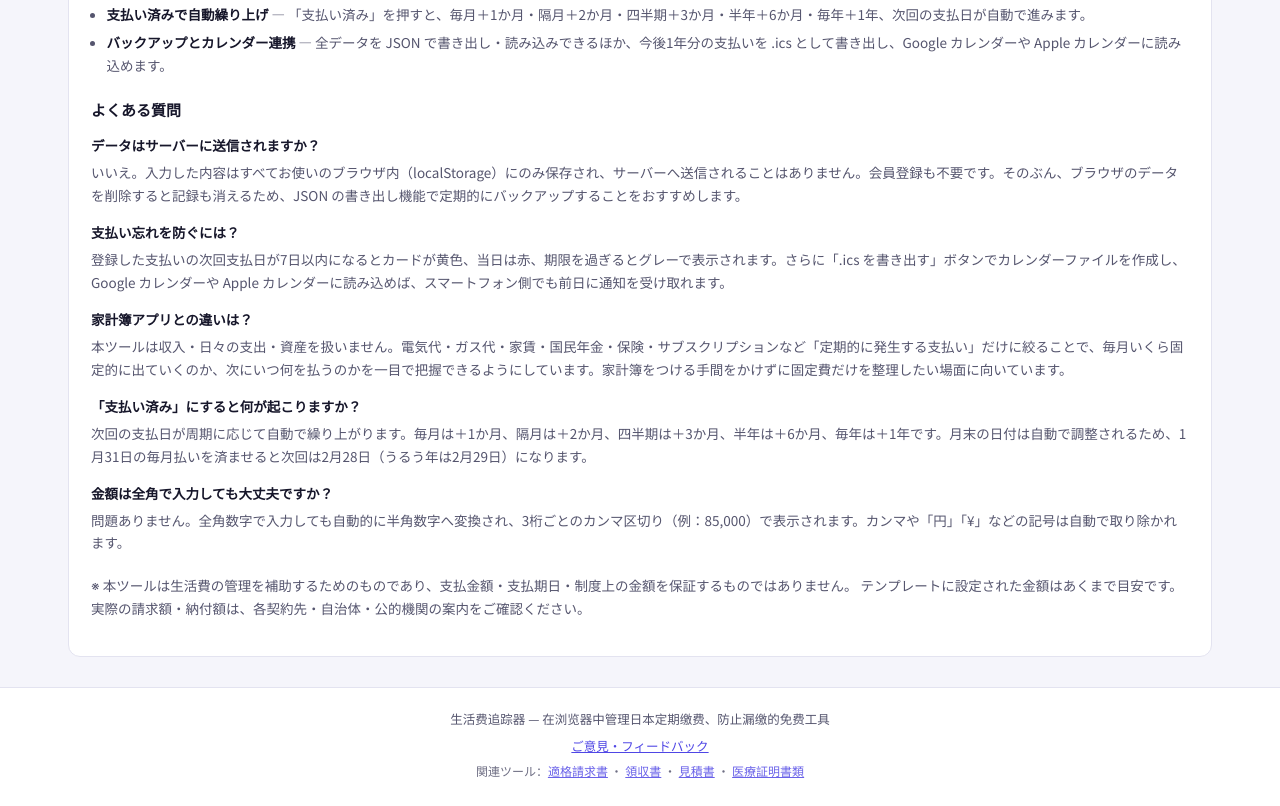
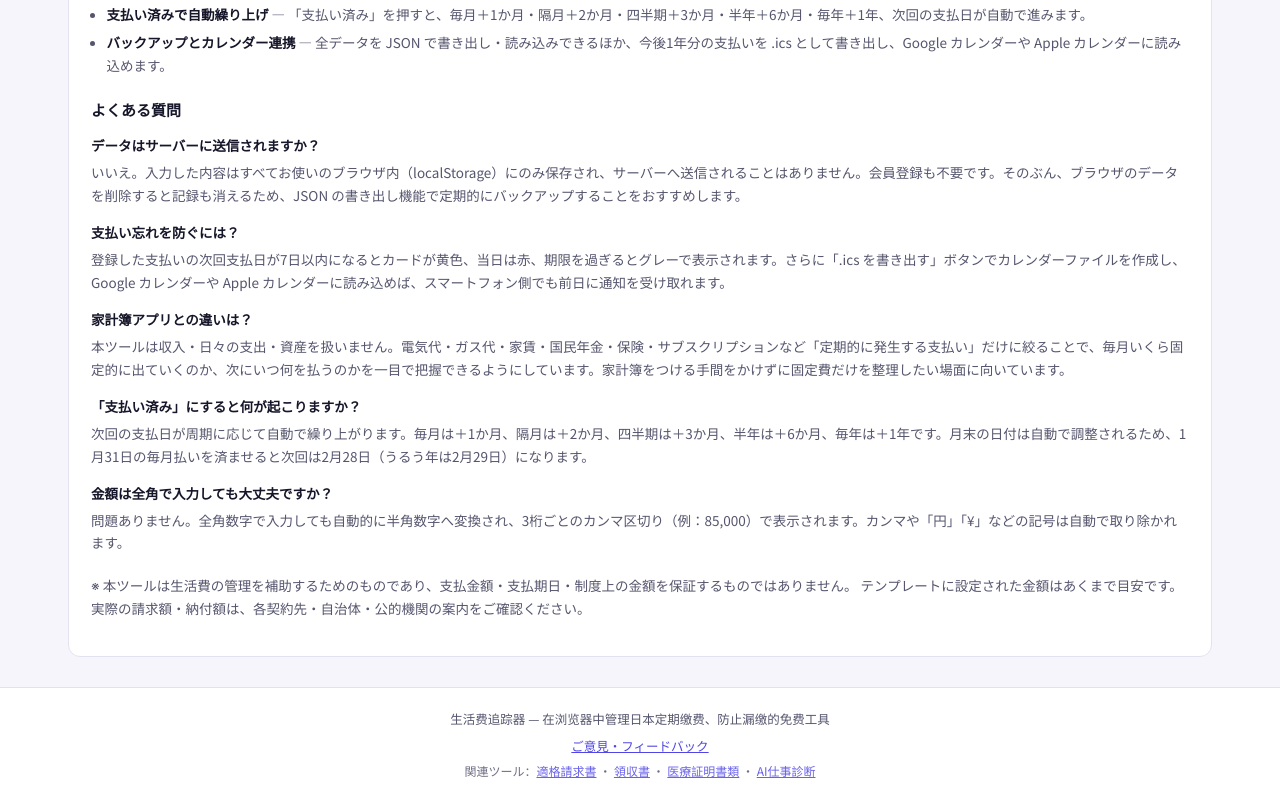
Before and after one commit to reveriel/life-cost-tracker, a plain HTML site: page index.html in a window 1280 px wide. Shown: the part 1521-2327 px from the top of the page. Drawn offline with Linux system fonts and the light colour scheme.

Commit message:
全站互链补全：関連ツール 链接到姊妹站

```diff
--- a/index.html
+++ b/index.html
@@ -337,7 +337,7 @@
   <div class="wrap">
     <p data-i18n="footerNote">生活费追踪器 — 在浏览器中管理日本定期缴费、防止漏缴的免费工具</p>
     <p><a href="https://docs.google.com/forms/d/e/1FAIpQLSfHGUfgAlViT3TFiVtJi_EpJ4ioUpd9oGyaJ7rehEV-gBH_PA/viewform?usp=pp_url&amp;entry.1745177199=%E7%94%9F%E6%B4%BB%E8%B2%BB%E3%83%88%E3%83%A9%E3%83%83%E3%82%AB%E3%83%BC" target="_blank" rel="noopener">ご意見・フィードバック</a></p>
-    <p class="foot-related">関連ツール：<a href="https://www.reveriel.com/japan-invoice-pdf/">適格請求書</a> ・ <a href="https://www.reveriel.com/ryoshusho-pdf/">領収書</a> ・ <a href="https://www.reveriel.com/mitsumori-pdf/">見積書</a> ・ <a href="https://www.reveriel.com/iryo-shomei-pdf/">医療証明書類</a></p>
+    <p class="foot-related">関連ツール：<a href="https://www.reveriel.com/japan-invoice-pdf/">適格請求書</a> ・ <a href="https://www.reveriel.com/ryoshusho-pdf/">領収書</a> ・ <a href="https://www.reveriel.com/iryo-shomei-pdf/">医療証明書類</a> ・ <a href="https://www.reveriel.com/ai-diagnosis/">AI仕事診断</a></p>
   </div>
 </footer>
 
```
